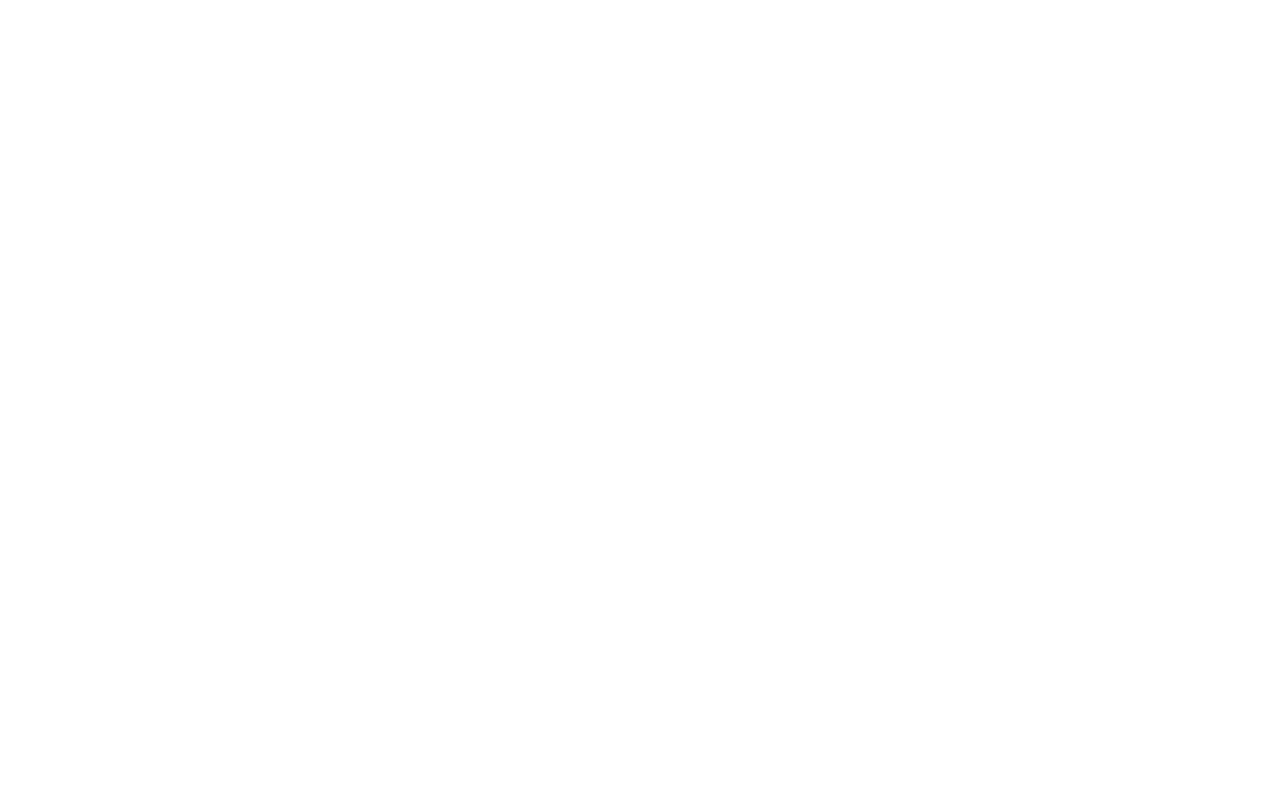
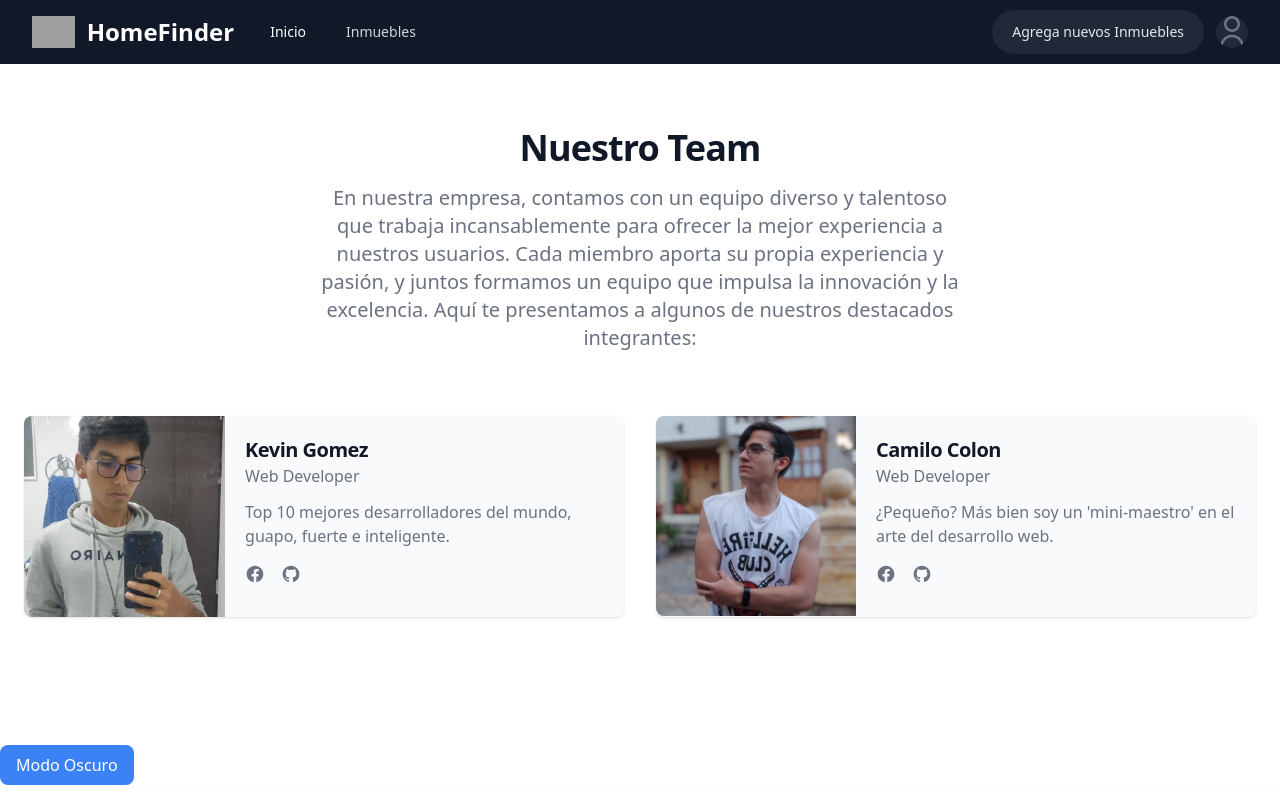
Before and after one commit to KleroiG/HomeFinder, a React (Vite) app: page /Team in a window 1280 px wide. Before the commit this address had no page. Shown: the top 800 px of the page. Built offline with nearby package versions, Linux system fonts and the light colour scheme; grey boxes are pictures that could not be loaded.

Commit message:
Se agrego el componente de Team y se modifico la funcionalidad del DarkMode

```diff
--- a/src/App.tsx
+++ b/src/App.tsx
@@ -4,19 +4,27 @@
 import Index from "./components/Index"
 import Login from "./components/Login"
 import Register from "./components/Register"
+import Header from "./components/Header"
+import Footer from "./components/Footer"
+import DarkMode from "./components/DarkMode"
+import Team from "./components/Team"
 
 function App() {
   return (
     <Router>
+      <Header />
       <Routes>
         <Route path="/" element={<Index />} />
         <Route path="/agregarInmueble" element={<AgregarInmueble />} />
         <Route path="/Inmuebles" element={<Inmuebles />} />
         <Route path="/Login" element={<Login />} />
         <Route path="/Register" element={<Register />} />
+        <Route path="/Team" element={<Team />} />
       </Routes>
+      <DarkMode />
+      <Footer />
     </Router>
-  )
+  );
 }
 
-export default App
+export default App;
--- a/src/components/Footer.tsx
+++ b/src/components/Footer.tsx
@@ -20,7 +20,7 @@
           </a>
           <ul className="flex flex-wrap items-center mb-6 text-sm font-medium text-gray-500 sm:mb-0 dark:text-gray-400">
             <li>
-              <a href="#" className="hover:underline me-4 md:me-6">
+              <a href="/Team" className="hover:underline me-4 md:me-6">
                 Acerca de nosotros
               </a>
             </li>
@@ -30,7 +30,7 @@
               </a>
             </li>
             <li>
-              <a href="#" className="hover:underline">
+              <a href="/Team" className="hover:underline">
                 Contactanos
               </a>
             </li>
--- a/src/components/Header.tsx
+++ b/src/components/Header.tsx
@@ -18,13 +18,11 @@
 }
 
 export default function Example() {
-
-
   return (
     <>
       <Disclosure
         as="nav"
-        className="bg-gray-800 w-full fixed top-0 left-0 z-50"
+        className="bg-gray-900 w-full fixed top-0 left-0 z-100"
       >
         <div className="mx-auto max-w-7xl px-2 sm:px-6 lg:px-8">
           <div className="relative flex h-16 items-center justify-between">
@@ -44,14 +42,19 @@
             </div>
             <div className="flex flex-1 items-center justify-center sm:items-stretch sm:justify-start">
               <div className="flex flex-shrink-0 items-center">
-                <img
-                  alt="HomeFinder"
-                  src="https://tailwindui.com/plus/img/logos/mark.svg?color=indigo&shade=500"
-                  className="h-8 w-auto"
-                />
-                <span className="self-center text-2xl font-semibold whitespace-nowrap text-white">
-                  HomeFinder
-                </span>
+              <a
+            href="/"
+            className="flex items-center mb-4 sm:mb-0 space-x-3 rtl:space-x-reverse"
+          >
+            <img
+              src="https://flowbite.com/docs/images/logo.svg"
+              className="h-8"
+              alt="Flowbite Logo"
+            />
+            <span className="self-center text-2xl font-semibold whitespace-nowrap text-white">
+              HomeFinder
+            </span>
+          </a>
               </div>
               <div className="hidden sm:ml-6 sm:block">
                 <div className="flex space-x-4">
@@ -158,6 +161,8 @@
           </div>
         </Disclosure.Panel>
       </Disclosure>
+      <div className="pt-16">
+      </div>
     </>
   )
 }
--- a/src/components/Index.tsx
+++ b/src/components/Index.tsx
@@ -1,24 +1,19 @@
-import Header from "./Header"
+
 import Inmuebles from "./Inmuebles"
-import Footer from "./Footer"
 import Carrusel from "./Carrusel"
 import Search from "./Search"
-import DarkMode from './DarkMode';
+
 
 function Index() {
   return (
     <>
-      <div className="flex flex-col min-h-screen">
+      <div className="flex flex-col min-h-screen dark:bg-gray-700">
         <main className="flex-grow">
           <div className="p-4"></div>
         </main>
-
-        <Header />
         <Carrusel />
         <Search />
         <Inmuebles />
-        <DarkMode />
-        <Footer />
       </div>
     </>
   )
--- a/src/components/Login.tsx
+++ b/src/components/Login.tsx
@@ -1,4 +1,4 @@
-import DarkMode from './DarkMode';
+
 
 export default function Example() {
 
--- /dev/null
+++ b/src/components/Team.tsx
@@ -0,0 +1,94 @@
+import React from 'react';
+
+const TeamSection = () => {
+    return (
+        <section className="bg-white dark:bg-gray-900">
+            <div className="py-8 px-4 mx-auto max-w-screen-xl lg:py-16 lg:px-6">
+                <div className="mx-auto max-w-screen-sm text-center mb-8 lg:mb-16">
+                    <h2 className="mb-4 text-4xl tracking-tight font-extrabold text-gray-900 dark:text-white">Nuestro Team</h2>
+                    <p className="font-light text-gray-500 lg:mb-16 sm:text-xl dark:text-gray-400">
+                    En nuestra empresa, contamos con un equipo diverso y talentoso que trabaja incansablemente para ofrecer la mejor experiencia a nuestros usuarios. Cada miembro aporta su propia experiencia y pasión, y juntos formamos un equipo que impulsa la innovación y la excelencia. Aquí te presentamos a algunos de nuestros destacados integrantes:
+                    </p>
+                </div>
+                <div className="grid gap-8 mb-6 lg:mb-16 md:grid-cols-2">
+                    {/* Miembro del equipo 1 */}
+                    <div className="bg-gray-50 rounded-lg shadow sm:flex dark:bg-gray-800 dark:border-gray-700">
+                        <a href="#">
+                            <img
+                                className="w-full rounded-lg sm:rounded-none sm:rounded-l-lg"
+                                src="./icons/Kevin.jpg"
+                                alt="Kevin"
+                            />
+                        </a>
+                        <div className="p-5">
+                            <h3 className="text-xl font-bold tracking-tight text-gray-900 dark:text-white">
+                                <a href="#">Kevin Gomez</a>
+                            </h3>
+                            <span className="text-gray-500 dark:text-gray-400">Web Developer</span>
+                            <p className="mt-3 mb-4 font-light text-gray-500 dark:text-gray-400">
+                                Top 10 mejores desarrolladores del mundo, guapo, fuerte e inteligente.
+                            </p>
+                            <ul className="flex space-x-4 sm:mt-0">
+                                <li>
+                                    <a href="#" className="text-gray-500 hover:text-gray-900 dark:hover:text-white">
+                                        <svg className="w-5 h-5" fill="currentColor" viewBox="0 0 24 24" aria-hidden="true">
+                                            <path fillRule="evenodd" d="M22 12c0-5.523-4.477-10-10-10S2 6.477 2 12c0 4.991 3.657 9.128 8.438 9.878v-6.987h-2.54V12h2.54V9.797c0-2.506 1.492-3.89 3.777-3.89 1.094 0 2.238.195 2.238.195v2.46h-1.26c-1.243 0-1.63.771-1.63 1.562V12h2.773l-.443 2.89h-2.33v6.988C18.343 21.128 22 16.991 22 12z" clipRule="evenodd" />
+                                        </svg>
+                                    </a>
+                                </li>
+
+                                <li>
+                                    <a href="https://github.com/KleroiG" className="text-gray-500 hover:text-gray-900 dark:hover:text-white">
+                                        <svg className="w-5 h-5" fill="currentColor" viewBox="0 0 24 24" aria-hidden="true">
+                                            <path fillRule="evenodd" d="M12 2C6.477 2 2 6.484 2 12.017c0 4.425 2.865 8.18 6.839 9.504.5.092.682-.217.682-.483 0-.237-.008-.868-.013-1.703-2.782.605-3.369-1.343-3.369-1.343-.454-1.158-1.11-1.466-1.11-1.466-.908-.62.069-.608.069-.608 1.003.07 1.531 1.032 1.531 1.032.892 1.53 2.341 1.088 2.91.832.092-.647.35-1.088.636-1.338-2.22-.253-4.555-1.113-4.555-4.951 0-1.093.39-1.988 1.029-2.688-.103-.253-.446-1.272.098-2.65 0 0 .84-.27 2.75 1.026A9.564 9.564 0 0112 6.844c.85.004 1.705.115 2.504.337 1.909-1.296 2.747-1.027 2.747-1.027.546 1.379.202 2.398.1 2.651.64.7 1.028 1.595 1.028 2.688 0 3.848-2.339 4.695-4.566 4.943.359.309.678.92.678 1.855 0 1.338-.012 2.419-.012 2.747 0 .268.18.58.688.482A10.019 10.019 0 0022 12.017C22 6.484 17.522 2 12 2z" clipRule="evenodd" />
+                                        </svg>
+                                    </a>
+                                </li>
+
+                            </ul>
+                        </div>
+                    </div>
+                    {/* Miembro del equipo 2 */}
+                    <div className="bg-gray-50 rounded-lg shadow sm:flex dark:bg-gray-800 dark:border-gray-700">
+                        <a href="#">
+                            <img
+                                className="w-full rounded-lg sm:rounded-none sm:rounded-l-lg"
+                                src="./icons/Camilo.jpg"
+                                alt="Jese Avatar"
+                            />
+                        </a>
+                        <div className="p-5">
+                            <h3 className="text-xl font-bold tracking-tight text-gray-900 dark:text-white">
+                                <a href="#">Camilo Colon</a>
+                            </h3>
+                            <span className="text-gray-500 dark:text-gray-400">Web Developer</span>
+                            <p className="mt-3 mb-4 font-light text-gray-500 dark:text-gray-400">
+                            ¿Pequeño? Más bien soy un 'mini-maestro' en el arte del desarrollo web.
+                            </p>
+                            <ul className="flex space-x-4 sm:mt-0">
+                                <li>
+                                    <a href="#" className="text-gray-500 hover:text-gray-900 dark:hover:text-white">
+                                        <svg className="w-5 h-5" fill="currentColor" viewBox="0 0 24 24" aria-hidden="true">
+                                            <path fillRule="evenodd" d="M22 12c0-5.523-4.477-10-10-10S2 6.477 2 12c0 4.991 3.657 9.128 8.438 9.878v-6.987h-2.54V12h2.54V9.797c0-2.506 1.492-3.89 3.777-3.89 1.094 0 2.238.195 2.238.195v2.46h-1.26c-1.243 0-1.63.771-1.63 1.562V12h2.773l-.443 2.89h-2.33v6.988C18.343 21.128 22 16.991 22 12z" clipRule="evenodd" />
+                                        </svg>
+                                    </a>
+                                </li>
+
+                                <li>
+                                    <a href="https://github.com/Camilejo" className="text-gray-500 hover:text-gray-900 dark:hover:text-white">
+                                        <svg className="w-5 h-5" fill="currentColor" viewBox="0 0 24 24" aria-hidden="true">
+                                            <path fillRule="evenodd" d="M12 2C6.477 2 2 6.484 2 12.017c0 4.425 2.865 8.18 6.839 9.504.5.092.682-.217.682-.483 0-.237-.008-.868-.013-1.703-2.782.605-3.369-1.343-3.369-1.343-.454-1.158-1.11-1.466-1.11-1.466-.908-.62.069-.608.069-.608 1.003.07 1.531 1.032 1.531 1.032.892 1.53 2.341 1.088 2.91.832.092-.647.35-1.088.636-1.338-2.22-.253-4.555-1.113-4.555-4.951 0-1.093.39-1.988 1.029-2.688-.103-.253-.446-1.272.098-2.65 0 0 .84-.27 2.75 1.026A9.564 9.564 0 0112 6.844c.85.004 1.705.115 2.504.337 1.909-1.296 2.747-1.027 2.747-1.027.546 1.379.202 2.398.1 2.651.64.7 1.028 1.595 1.028 2.688 0 3.848-2.339 4.695-4.566 4.943.359.309.678.92.678 1.855 0 1.338-.012 2.419-.012 2.747 0 .268.18.58.688.482A10.019 10.019 0 0022 12.017C22 6.484 17.522 2 12 2z" clipRule="evenodd" />
+                                        </svg>
+                                    </a>
+                                </li>
+
+                            </ul>
+                        </div>
+                    </div>
+                </div>
+            </div>
+        </section>
+    );
+};
+
+export default TeamSection;
```
Also changed, not shown: src/components/Search.tsx (+11 -9 lines), icons/Camilo.jpg (added), icons/Kevin.jpg (added).
